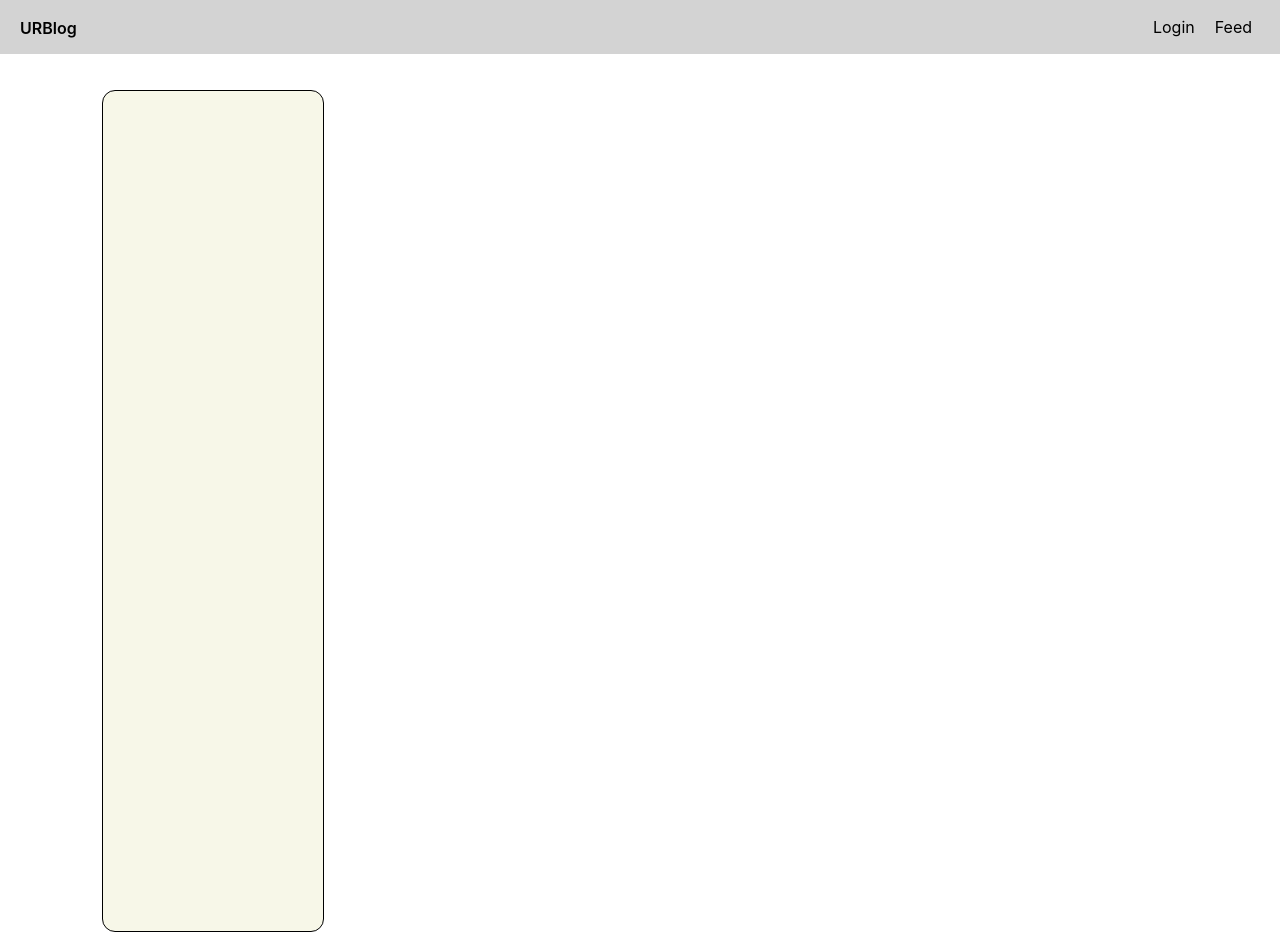
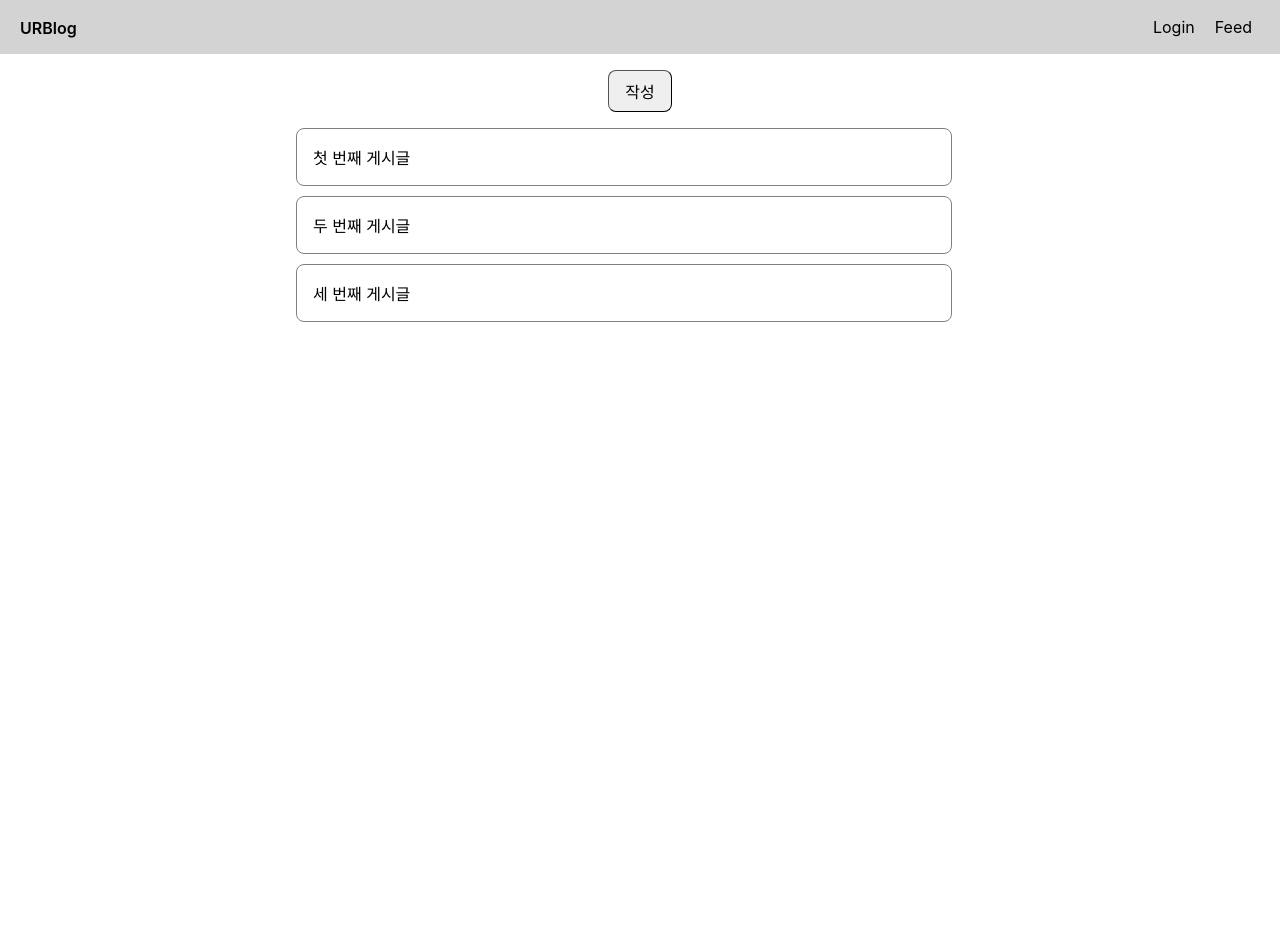
Before and after one commit to sandy424/react-blog, a React (Create React App) app: page /Feed in a window 1280 px wide. After the commit the page ends 800 px from the top, so only its background shows below. Built offline with nearby package versions, Linux system fonts and the light colour scheme.

Commit message:
[update] 수정

```diff
--- a/package.json
+++ b/package.json
@@ -17,6 +17,7 @@
     "react-dom": "^19.1.0",
     "react-router-dom": "^6.30.0",
     "react-scripts": "^5.0.1",
+    "styled-components": "^6.1.18",
     "web-vitals": "^2.1.4"
   },
   "scripts": {
--- a/src/App.js
+++ b/src/App.js
@@ -5,6 +5,8 @@ import Login from './component/pages/Login';
 import Home from './component/pages/Home';
 import Sign from './component/pages/Sign';
 import Feed from './component/pages/Feed';
+import PostWrite from './component/pages/PostWrite';
+import Post from './component/pages/Post';
 
 function App() {
   return (
@@ -15,6 +17,8 @@ function App() {
         <Route path='/Login' element={<Login/>}/>
         <Route path='/Sign' element={<Sign/>}/>
         <Route path='/Feed' element={<Feed/>}/>
+        <Route path='/PostWrite' element={<PostWrite/>}/>
+        <Route path='/Post' element={<Post/>}/>
       </Routes>
     </div>
   );
--- a/src/component/list/PostListItem.js
+++ b/src/component/list/PostListItem.js
@@ -2,9 +2,10 @@ import React from 'react';
 import Styled from 'styled-components';
 
 const Wrapper = Styled.div`
-    width: calc(100% - 32px);
+    width: calc(100% - 50px);
     display: flex;
-    padding: 16px;
+    padding-left: 16px;
+    margin-bottom: 10px;
     border: 1px solid gray;
     border-radius: 8px;
     cursor: pointer;
@@ -12,7 +13,7 @@ const Wrapper = Styled.div`
 
 `;
 const TitleText = Styled.p`
-    font-size: 20px;
+    font-size: 16px;
     font-weigth: 500;
 `;
 function PostListItem(props){
--- a/src/component/list/Postlist.js
+++ b/src/component/list/Postlist.js
@@ -7,6 +7,7 @@ const Wrapper = Styled.div`
     flex-direction: column;
     align-items: flex-start;
     justify-content: center;
+    margin: 16px;
 `;
 
 function PostList(props){
--- a/src/component/pages/Feed.js
+++ b/src/component/pages/Feed.js
@@ -1,24 +1,35 @@
 import React from 'react';
-import {Link, useNavigate} from 'react-router-dom';
+import { useNavigate} from 'react-router-dom';
+import styled from 'styled-components';
+import PostList from '../list/Postlist';
+import Button from '../ui/Button';
+import data from '../../data';
 
+const Wrapper = styled.div`
+    padding: 16px;
+    width: calc(100%-32px);
+    display: flex;
+    align-itmes: center;
+    justify-content: center;
+`;
+const Containter = styled.div`
+    width: 100%;
+    max-width: 720px;
+`;
+export default function Feed(props) {
+    const navigate = useNavigate();
 
-export default function Feed() {
-    const navigate = useNavigate();
-    /* 스타일 */
-    const style = {
+    return(
+        <Wrapper>
+            <Containter>
+                <Button title="작성" onClick={() => {
+                    navigate("/post");
+                }}/>
 
-    }
-    return(
-        <>
-            <div className='category'>
-            <h4></h4>
-            </div>
-            <div>
-                <div className=''>
-
-                </div>
-            </div>
-        </>
-
+            <PostList posts={data} onClickItem={(item) => {
+                navigate(`/post/${item.id}`);
+            }}/>
+            </Containter>
+        </Wrapper>
     );
 }
--- a/src/data.js
+++ b/src/data.js
@@ -0,0 +1,25 @@
+const data = [
+  {
+    id: 1,
+    title: "첫 번째 게시글",
+    content: "이것은 첫 번째 게시글의 내용입니다.",
+    author: "홍길동",
+    date: "2025-05-24",
+  },
+  {
+    id: 2,
+    title: "두 번째 게시글",
+    content: "두 번째 글은 리액트에 대해 다룹니다.",
+    author: "김민수",
+    date: "2025-05-23",
+  },
+  {
+    id: 3,
+    title: "세 번째 게시글",
+    content: "세 번째 게시글입니다. 스타일링은 styled-components!",
+    author: "이영희",
+    date: "2025-05-22",
+  },
+];
+
+export default data;
```
Also changed, not shown: 1 other file (tests, documents, lock files or other folders).
